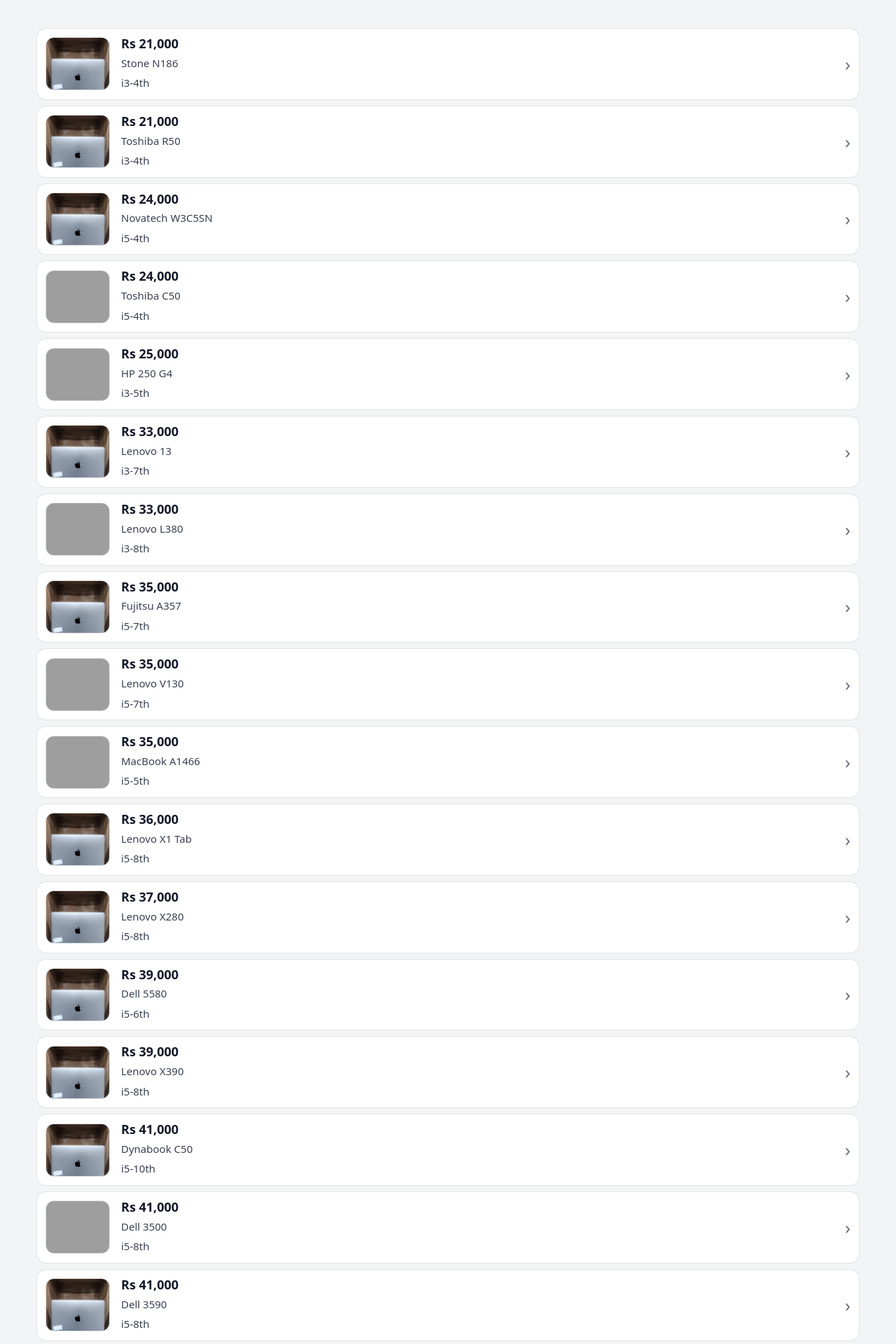
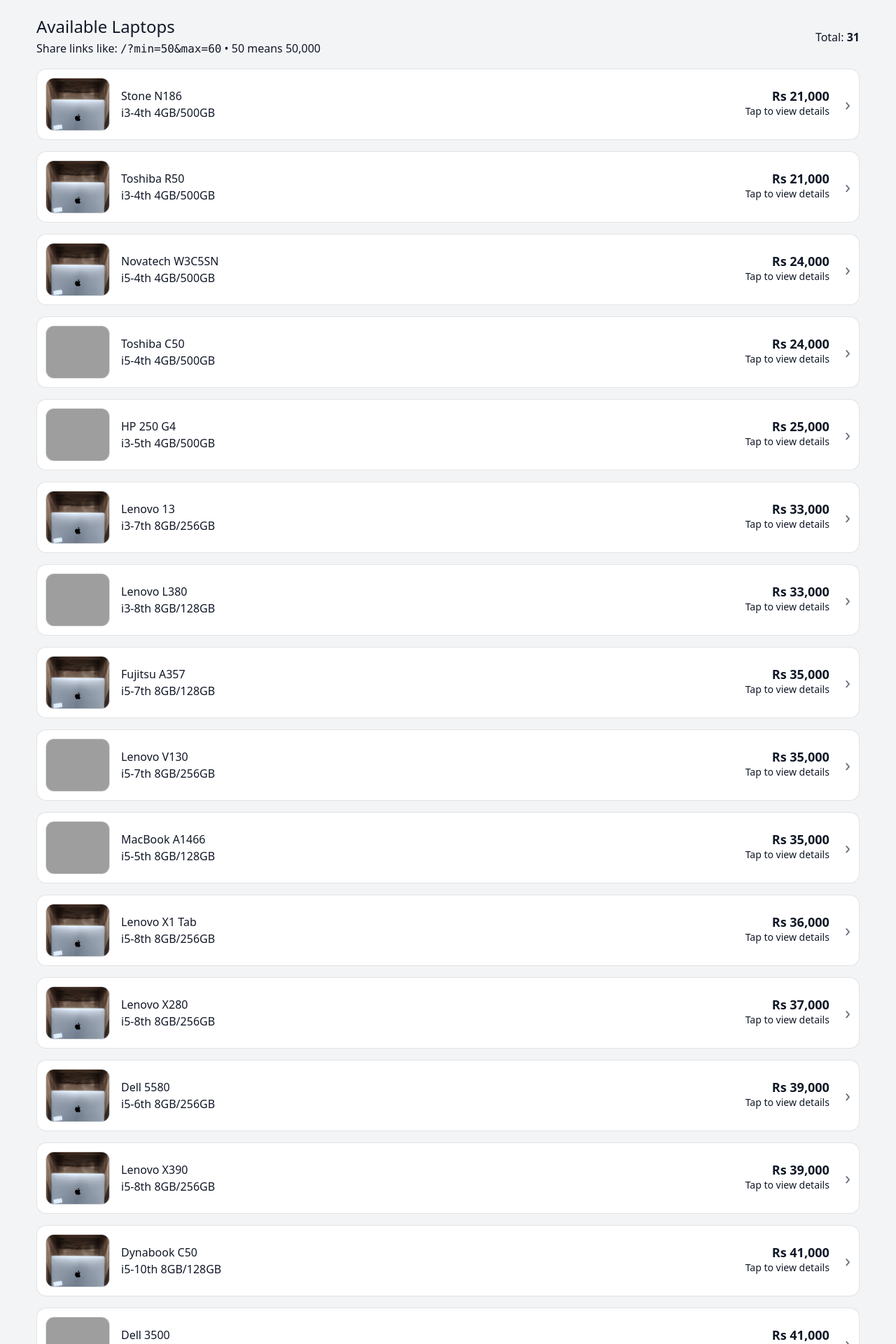
Before and after one commit to DanishAli8063/LaptopPrices, a FastAPI app: page / in a window 1280 px wide. Shown: the top 1920 px of the page at 70% size. Run offline with FastAPI, Linux system fonts and the light colour scheme; grey boxes are pictures that could not be loaded.

Commit message:
Update index.html

```diff
--- a/templates/index.html
+++ b/templates/index.html
@@ -3,10 +3,24 @@
 
 {% block content %}
 
-  <div class="d-flex flex-column flex-md-row gap-2 align-items-md-end justify-content-between mb-3">
+  <!-- Top header / filter info -->
+  <div class="page-head mb-3">
+    <div class="d-flex align-items-center justify-content-between flex-wrap gap-2">
+      <div>
+        <h4 class="page-title mb-1">Available Laptops</h4>
+        <div class="page-sub">
+          Share links like:
+          <span class="mono">/?min=50&amp;max=60</span>
+          <span class="dot">•</span>
+          <span class="muted">50 means 50,000</span>
+        </div>
+      </div>
 
-
-
+      <!-- OPTIONAL: keep empty for now or add search later -->
+      <div class="page-badge">
+        Total: <span class="fw-bold">{{ items|length }}</span>
+      </div>
+    </div>
   </div>
 
   {% if items|length == 0 %}
@@ -15,21 +29,35 @@
     </div>
   {% endif %}
 
-  <div class="list-group list-group-flush gap-2">
+  <div class="list-group list-group-flush gap-3">
     {% for x in items %}
-      <a class="list-group-item laptop-card" href="/product/{{ x.id }}">
+      <a class="list-group-item laptop-card laptop-card-lg" href="/product/{{ x.id }}">
         <div class="d-flex gap-3 align-items-center">
-          <div class="thumb-wrap">
-            <img class="thumb" src="{{ x.pic_urls[0] }}" alt="{{ x.name }}" />
+          <div class="thumb-wrap thumb-wrap-lg">
+            <img class="thumb" src="{{ x.pic_urls[0] }}" alt="{{ x.name }}" loading="lazy" />
           </div>
 
           <div class="flex-grow-1">
-            <div class="price">Rs {{ "{:,}".format(x.price) }}</div>
-            <div class="name">{{ x.name }}</div>
-            <div class="name">{{ x.generation }}</div>
+            <div class="row g-2 align-items-center">
+              <div class="col-12 col-md-8">
+                <div class="title-line">
+                  <div class="laptop-name">{{ x.name }}</div>
+                </div>
+
+                <div class="meta-line">
+                  <span class="chip">{{ x.generation or "Unknown" }}</span>
+                  <span class="chip chip-soft">{{ x.specs or "Unknown" }}</span>
+                </div>
+              </div>
+
+              <div class="col-12 col-md-4 text-md-end">
+                <div class="price price-lg">Rs {{ "{:,}".format(x.price) }}</div>
+                <div class="muted small">Tap to view details</div>
+              </div>
+            </div>
           </div>
 
-          <div class="chev">›</div>
+          <div class="chev chev-lg">›</div>
         </div>
       </a>
     {% endfor %}
```
